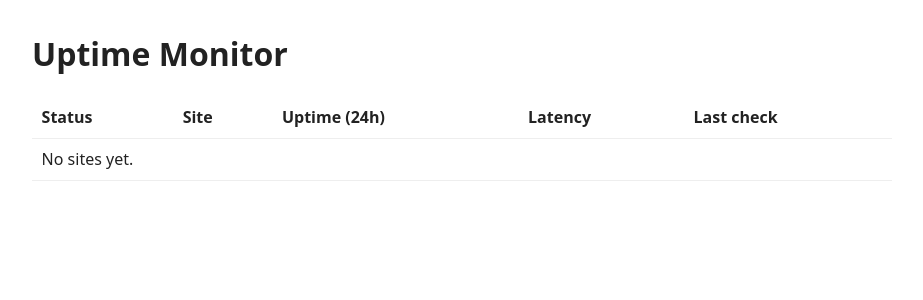
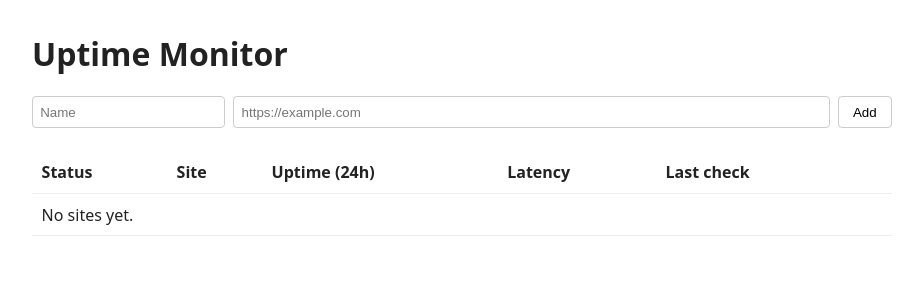
Before and after one commit to spandey1702/uptime-monitor-aws, a FastAPI app: template app/templates/index.html in a window 1280 px wide. Shown: the top 300 px of the page, without its empty margins (178-1101 px from the left). Run offline with FastAPI, Linux system fonts and the light colour scheme; the template is opened without the code that fills it, so the values that code supplies are empty; parts of the project's set-up code (start-up, migrations or seed data) failed here and were passed over.

Commit message:
Add and remove sites; background checker with SSRF guard
- POST /monitors with validation, duplicate handling and a 20-site cap
- POST /monitors/{id}/delete
- checker.py: checks every site every 60s, concurrently, 5s timeout,
  blocks private/internal addresses, keeps 24h of results
- Page refreshes every 60s

```diff
--- /dev/null
+++ b/app/checker.py
@@ -0,0 +1,88 @@
+import asyncio
+import ipaddress
+import logging
+import socket
+import time
+from urllib.parse import urlparse
+
+import asyncpg
+import httpx
+
+import db
+
+log = logging.getLogger("uptime.checker")
+
+CHECK_INTERVAL = 60          # seconds between rounds
+TIMEOUT = 5                  # seconds before a site counts as down
+USER_AGENT = "UptimeMonitor/1.0"
+
+
+async def is_blocked(host: str) -> bool:
+    """SSRF guard: True if the host resolves to any private or internal address
+    (localhost, 10.x, 192.168.x, the EC2 metadata service 169.254.169.254, ...)."""
+    loop = asyncio.get_running_loop()
+    infos = await loop.getaddrinfo(host, None, type=socket.SOCK_STREAM)
+    return any(not ipaddress.ip_address(info[4][0]).is_global for info in infos)
+
+
+async def check_one(client: httpx.AsyncClient, monitor: asyncpg.Record) -> tuple:
+    """Visit one site. Returns (monitor_id, is_up, status_code, latency_ms, error)."""
+    monitor_id, url = monitor["id"], monitor["url"]
+    try:
+        host = urlparse(url).hostname
+        if not host or await is_blocked(host):
+            return (monitor_id, False, None, None, "Blocked: private or internal address")
+
+        started = time.perf_counter()
+        # stream=True: read the status line and headers only, never download the body
+        async with client.stream("GET", url) as response:
+            latency_ms = round((time.perf_counter() - started) * 1000)
+            return (monitor_id, response.status_code < 400, response.status_code, latency_ms, None)
+
+    except socket.gaierror:
+        return (monitor_id, False, None, None, "DNS lookup failed")
+    except httpx.TimeoutException:
+        return (monitor_id, False, None, None, f"Timeout after {TIMEOUT}s")
+    except httpx.HTTPError as exc:
+        return (monitor_id, False, None, None, f"Connection failed: {type(exc).__name__}")
+    except Exception:
+        # One broken site must never take down the whole round
+        log.exception("Unexpected error checking %r", url)
+        return (monitor_id, False, None, None, "Check failed")
+
+
+async def run_round(pool: asyncpg.Pool, client: httpx.AsyncClient) -> None:
+    """Check every site once, save the results, prune old checks."""
+    monitors = await db.list_monitors(pool)
+    if not monitors:
+        return
+
+    started = time.perf_counter()
+    results = await asyncio.gather(*(check_one(client, m) for m in monitors))
+    await db.insert_checks(pool, results)
+    await db.delete_old_checks(pool)
+
+    for monitor, (_, is_up, status_code, _, error) in zip(monitors, results):
+        if not is_up:
+            log.warning("DOWN %r: %s", monitor["url"], error or f"HTTP {status_code}")
+    up = sum(1 for r in results if r[1])
+    log.info(
+        "Checked %d sites: %d up, %d down in %.2fs",
+        len(results), up, len(results) - up, time.perf_counter() - started,
+    )
+
+
+async def run(pool: asyncpg.Pool) -> None:
+    """Background loop: one round now, then every CHECK_INTERVAL seconds, forever."""
+    log.info("Checker started: every %ss, timeout %ss", CHECK_INTERVAL, TIMEOUT)
+    async with httpx.AsyncClient(
+        timeout=TIMEOUT,
+        follow_redirects=False,      # a redirect could point at an internal address
+        headers={"User-Agent": USER_AGENT},
+    ) as client:
+        while True:
+            try:
+                await run_round(pool, client)
+            except Exception:
+                log.exception("Check round failed; trying again next round")
+            await asyncio.sleep(CHECK_INTERVAL)
--- a/app/db.py
+++ b/app/db.py
@@ -41,3 +41,44 @@ async def create_pool(database_url: str) -> asyncpg.Pool:
 async def fetch_status(pool: asyncpg.Pool) -> list[asyncpg.Record]:
     """One row per monitored site, for the status page."""
     return await pool.fetch(STATUS_QUERY)
+
+
+async def count_monitors(pool: asyncpg.Pool) -> int:
+    """How many sites are being monitored (for the cap)."""
+    return await pool.fetchval("SELECT count(*) FROM monitors")
+
+
+async def add_monitor(pool: asyncpg.Pool, name: str, url: str) -> int:
+    """Save a new site and return its id.
+    Raises asyncpg.UniqueViolationError if the URL already exists."""
+    return await pool.fetchval(
+        "INSERT INTO monitors (name, url) VALUES ($1, $2) RETURNING id",
+        name, url,
+    )
+
+
+async def list_monitors(pool: asyncpg.Pool) -> list[asyncpg.Record]:
+    """Every site to check (for the background checker)."""
+    return await pool.fetch("SELECT id, url FROM monitors ORDER BY id")
+
+
+async def insert_checks(pool: asyncpg.Pool, results: list[tuple]) -> None:
+    """Save one round of results in a single round trip.
+    Each result is (monitor_id, is_up, status_code, latency_ms, error)."""
+    await pool.executemany(
+        "INSERT INTO checks (monitor_id, is_up, status_code, latency_ms, error) "
+        "VALUES ($1, $2, $3, $4, $5)",
+        results,
+    )
+
+
+async def delete_old_checks(pool: asyncpg.Pool) -> None:
+    """Keep only the last 24 hours of checks, so the table stays small."""
+    await pool.execute("DELETE FROM checks WHERE checked_at < now() - interval '24 hours'")
+
+
+async def delete_monitor(pool: asyncpg.Pool, monitor_id: int) -> bool:
+    """Remove a site (its checks go with it, via ON DELETE CASCADE).
+    Returns False if no site had that id."""
+    result = await pool.execute("DELETE FROM monitors WHERE id = $1", monitor_id)
+    return result == "DELETE 1"
--- a/app/main.py
+++ b/app/main.py
@@ -1,12 +1,18 @@
+import asyncio
+import contextlib
 import logging
 import os
 from contextlib import asynccontextmanager
 from pathlib import Path
-from urllib.parse import urlparse
+from typing import Annotated
+from urllib.parse import urlencode, urlparse
 
-from fastapi import FastAPI, Request
+import asyncpg
+from fastapi import FastAPI, Form, Request
+from fastapi.responses import RedirectResponse
 from fastapi.templating import Jinja2Templates
 
+import checker
 import db
 
 # Configure logging once; everything goes to the terminal (stdout),
@@ -23,6 +29,9 @@ DB_HOST = urlparse(DATABASE_URL).hostname   # safe to log, no password
 
 templates = Jinja2Templates(directory=Path(__file__).parent / "templates")
 
+# The live link is public, so cap how many sites anyone can add
+MAX_MONITORS = 20
+
 
 @asynccontextmanager
 async def lifespan(app: FastAPI):
@@ -34,16 +43,72 @@ async def lifespan(app: FastAPI):
         log.exception("Startup failed: could not set up the database")
         raise                                # still stop the app
     log.info("Database ready, schema applied")
+    # Start the background checker; create_task returns immediately
+    checker_task = asyncio.create_task(checker.run(app.state.pool))
     yield                                    # the app runs while we're paused here
     # Runs once when the app stops
-    log.info("Shutting down, closing database pool")
+    log.info("Shutting down: stopping checker, closing database pool")
+    checker_task.cancel()
+    with contextlib.suppress(asyncio.CancelledError):
+        await checker_task                   # wait until it has actually stopped
     await app.state.pool.close()
 
 
 app = FastAPI(lifespan=lifespan)
 
 
+def validation_error(name: str, url: str) -> str | None:
+    """Return a message if the form input is invalid, else None."""
+    if not 1 <= len(name) <= 100:
+        return "Name must be 1 to 100 characters."
+    if not url.startswith(("http://", "https://")):
+        return "URL must start with http:// or https://."
+    if len(url) > 2048:
+        return "URL is too long."
+    return None
+
+
+def back_to_home(error: str | None = None) -> RedirectResponse:
+    """Post/Redirect/Get: send the browser back to the page with a GET."""
+    target = f"/?{urlencode({'error': error})}" if error else "/"
+    return RedirectResponse(target, status_code=303)
+
+
 @app.get("/")
-async def index(request: Request):
+async def index(request: Request, error: str | None = None):
     sites = await db.fetch_status(request.app.state.pool)
-    return templates.TemplateResponse(request, "index.html", {"sites": sites})
+    return templates.TemplateResponse(
+        request, "index.html", {"sites": sites, "error": error}
+    )
+
+
+@app.post("/monitors")
+async def create_monitor(
+    request: Request,
+    name: Annotated[str, Form()] = "",
+    url: Annotated[str, Form()] = "",
+):
+    pool = request.app.state.pool
+    name, url = name.strip(), url.strip()
+
+    error = validation_error(name, url)
+    if error is None and await db.count_monitors(pool) >= MAX_MONITORS:
+        error = f"Limit reached: at most {MAX_MONITORS} sites."
+    if error is None:
+        try:
+            monitor_id = await db.add_monitor(pool, name, url)
+        except asyncpg.UniqueViolationError:
+            error = "That URL is already being monitored."
+
+    if error:
+        log.info("Rejected monitor %r: %s", url, error)
+        return back_to_home(error)
+    log.info("Added monitor %s %r", monitor_id, url)
+    return back_to_home()
+
+
+@app.post("/monitors/{monitor_id}/delete")
+async def remove_monitor(request: Request, monitor_id: int):
+    if await db.delete_monitor(request.app.state.pool, monitor_id):
+        log.info("Removed monitor %s", monitor_id)
+    return back_to_home()
--- a/app/templates/index.html
+++ b/app/templates/index.html
@@ -1,9 +1,9 @@
 <!doctype html>
-<html>
+<html lang="en">
 <head>
   <meta charset="utf-8">
   <meta name="viewport" content="width=device-width, initial-scale=1">
-  <meta http-equiv="refresh" content="30">
+  <meta http-equiv="refresh" content="60">
   <title>Uptime Monitor</title>
   <style>
     body { font-family: system-ui, sans-serif; max-width: 860px; margin: 2rem auto; padding: 0 1rem; color: #222; }
@@ -14,12 +14,30 @@
     .up { background: #d9f5e3; color: #126b34; }
     .down { background: #fde2e2; color: #9b1c1c; }
     .pending { background: #eee; color: #555; }
+    .error { background: #fde2e2; color: #9b1c1c; padding: .6rem .8rem; border-radius: 4px; }
+    .add { display: flex; gap: .5rem; margin: 1rem 0 1.5rem; flex-wrap: wrap; }
+    .add input { padding: .45rem; border: 1px solid #ccc; border-radius: 4px; }
+    .add input[name=url] { flex: 1; min-width: 220px; }
+    button { padding: .45rem .9rem; border: 1px solid #ccc; border-radius: 4px; background: #fff; cursor: pointer; }
+    .sr-only { position: absolute; width: 1px; height: 1px; overflow: hidden; clip: rect(0 0 0 0); }
+    .remove { font-size: .8rem; padding: .2rem .5rem; color: #9b1c1c; }
   </style>
 </head>
 <body>
   <h1>Uptime Monitor</h1>
+
+  {% if error %}<p class="error">{{ error }}</p>{% endif %}
+
+  <form class="add" method="post" action="/monitors">
+    <label class="sr-only" for="name">Name</label>
+    <input id="name" name="name" placeholder="Name" maxlength="100" required>
+    <label class="sr-only" for="url">URL</label>
+    <input id="url" name="url" type="url" placeholder="https://example.com" maxlength="2048" required>
+    <button>Add</button>
+  </form>
+
   <table>
-    <tr><th>Status</th><th>Site</th><th>Uptime (24h)</th><th>Latency</th><th>Last check</th></tr>
+    <tr><th>Status</th><th>Site</th><th>Uptime (24h)</th><th>Latency</th><th>Last check</th><th></th></tr>
     {% for s in sites %}
     <tr>
       <td>
@@ -34,9 +52,14 @@
         {{ s.checked_at.strftime('%H:%M:%S UTC') if s.checked_at else '–' }}<br>
         <small>{{ s.error or ('HTTP ' ~ s.status_code if s.status_code else '') }}</small>
       </td>
+      <td>
+        <form method="post" action="/monitors/{{ s.id }}/delete">
+          <button class="remove">Remove</button>
+        </form>
+      </td>
     </tr>
     {% else %}
-    <tr><td colspan="5">No sites yet.</td></tr>
+    <tr><td colspan="6">No sites yet.</td></tr>
     {% endfor %}
   </table>
 </body>
```
